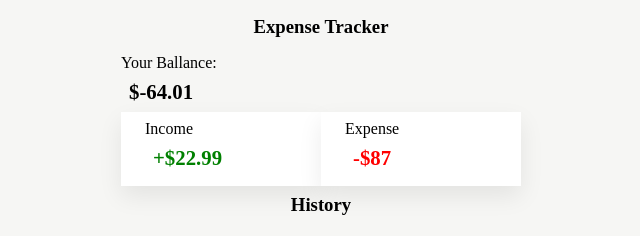
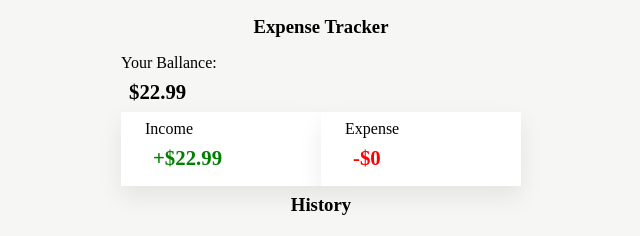
Before and after one commit to yusef-codes10/expense-tracker-vue, a Vue app: page / in a window 1280 px wide. Shown: the top 236 px of the page, without its empty margins (319-959 px from the left). Built offline with nearby package versions, Linux system fonts and the light colour scheme.

Commit message:
items -> income & expense -> balance | that's the dependency relationship

```diff
--- a/src/stores/useExpense.js
+++ b/src/stores/useExpense.js
@@ -8,7 +8,7 @@ export const useStore = defineStore('useExpense', () => {
 
   // const income = ref(100)
 
-  const expense = ref(87)
+  const expense = ref(0)
 
   const items = ref([{ id: 1, title: 'Needle', price: 22.99, isIncome: true }])
 
```
